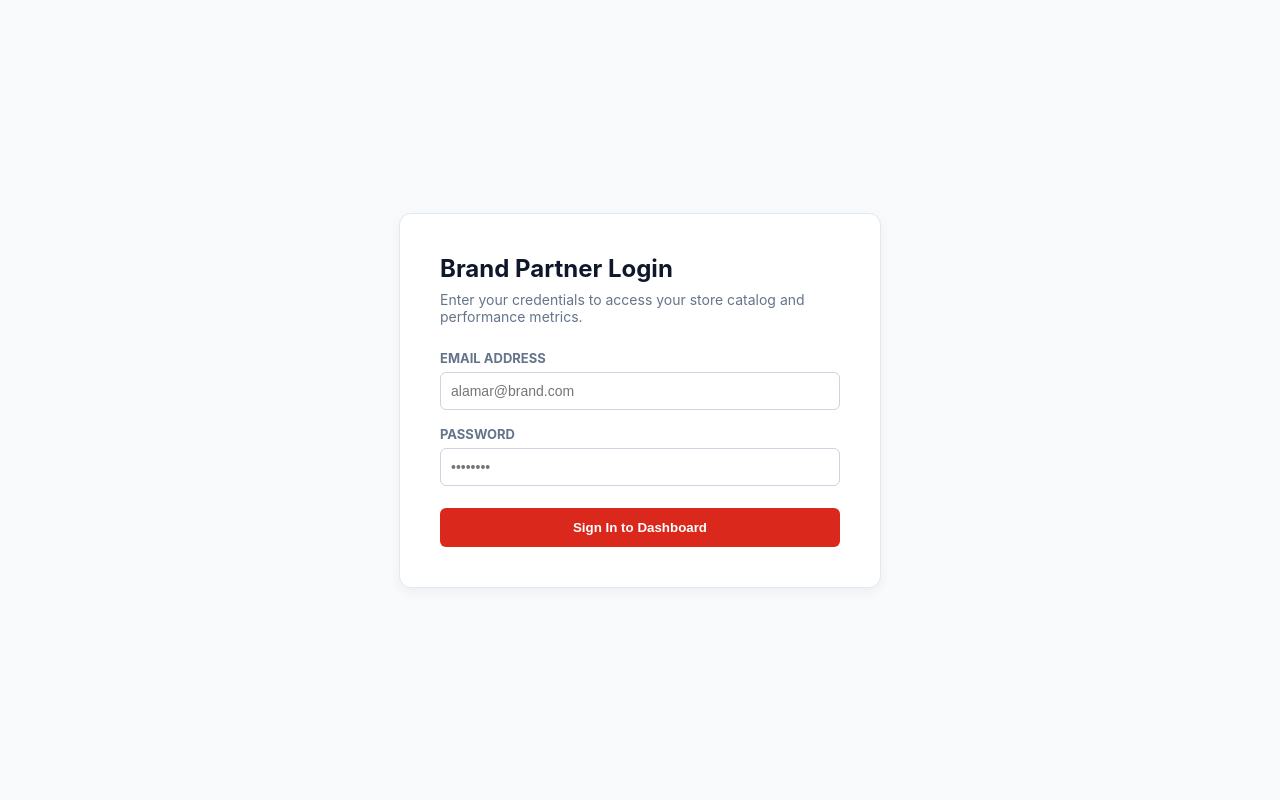
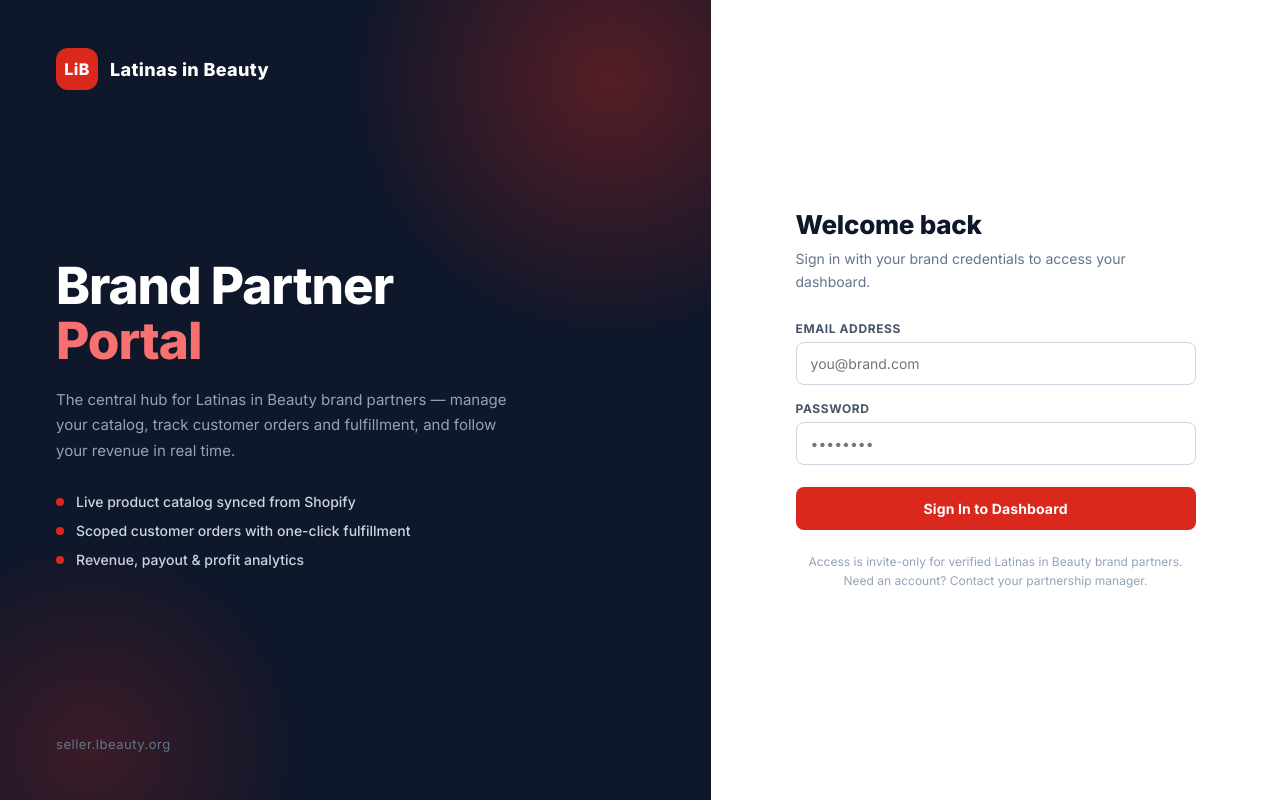
Before and after one commit to ArnabDeepNath/BrandsDirectoryAdminPanel, a website: page public/index.html in a window 1280 px wide. Drawn offline with nearby package versions, Linux system fonts and the light colour scheme.

Commit message:
Redesign landing/login page with Latinas in Beauty branding (split-screen layout, Inter font)

```diff
--- a/public/index.html
+++ b/public/index.html
@@ -6,6 +6,13 @@
     <title>Partner Portal — Latinas in Beauty</title>
     <!-- Chart.js CDN -->
     <script src="https://cdn.jsdelivr.net/npm/chart.js"></script>
+    <!-- Brand font -->
+    <link rel="preconnect" href="https://fonts.googleapis.com" />
+    <link rel="preconnect" href="https://fonts.gstatic.com" crossorigin />
+    <link
+      href="https://fonts.googleapis.com/css2?family=Inter:wght@400;500;600;700;800&display=swap"
+      rel="stylesheet"
+    />
     <style>
       :root {
         --primary: #da291c;
@@ -18,38 +25,200 @@
       }
       body {
         font-family:
-          -apple-system, BlinkMacSystemFont, "Segoe UI", Roboto, sans-serif;
+          "Inter", -apple-system, BlinkMacSystemFont, "Segoe UI", Roboto,
+          sans-serif;
         background: var(--bg);
         color: var(--dark);
         margin: 0;
         padding: 0;
       }
 
+      /* ===== Login / Landing ===== */
       .login-container {
         min-height: 100vh;
         display: flex;
+      }
+      .login-split {
+        display: flex;
+        width: 100%;
+      }
+
+      /* Left branded panel */
+      .login-brand-panel {
+        flex: 1.15;
+        background: var(--dark);
+        color: #fff;
+        padding: 48px 56px;
+        display: flex;
+        flex-direction: column;
+        justify-content: space-between;
+        position: relative;
+        overflow: hidden;
+      }
+      .login-brand-panel::before {
+        content: "";
+        position: absolute;
+        width: 520px;
+        height: 520px;
+        border-radius: 50%;
+        background: radial-gradient(
+          circle,
+          rgba(218, 41, 28, 0.35) 0%,
+          transparent 70%
+        );
+        top: -180px;
+        right: -160px;
+      }
+      .login-brand-panel::after {
+        content: "";
+        position: absolute;
+        width: 420px;
+        height: 420px;
+        border-radius: 50%;
+        background: radial-gradient(
+          circle,
+          rgba(218, 41, 28, 0.22) 0%,
+          transparent 70%
+        );
+        bottom: -160px;
+        left: -120px;
+      }
+      .login-brand-panel > * {
+        position: relative;
+        z-index: 1;
+      }
+      .brand-wordmark {
+        display: flex;
+        align-items: center;
+        gap: 12px;
+        font-weight: 800;
+        font-size: 18px;
+        letter-spacing: 0.02em;
+      }
+      .brand-mark {
+        background: var(--primary);
+        color: #fff;
+        width: 42px;
+        height: 42px;
+        border-radius: 12px;
+        display: flex;
         align-items: center;
         justify-content: center;
-        padding: 20px;
-        box-sizing: border-box;
+        font-size: 16px;
+        font-weight: 800;
+      }
+      .brand-panel-copy h1 {
+        font-size: clamp(34px, 4vw, 52px);
+        line-height: 1.08;
+        margin: 0 0 18px 0;
+        font-weight: 800;
+        letter-spacing: -0.02em;
+      }
+      .brand-panel-copy h1 span {
+        color: #f87171;
+      }
+      .brand-panel-copy p {
+        color: #94a3b8;
+        font-size: 15px;
+        line-height: 1.7;
+        max-width: 460px;
+        margin: 0 0 30px 0;
+      }
+      .brand-panel-points {
+        list-style: none;
+        padding: 0;
+        margin: 0;
+        display: flex;
+        flex-direction: column;
+        gap: 12px;
+      }
+      .brand-panel-points li {
+        display: flex;
+        align-items: center;
+        gap: 12px;
+        font-size: 14px;
+        color: #cbd5e1;
+        font-weight: 500;
+      }
+      .brand-panel-points .point-dot {
+        width: 8px;
+        height: 8px;
+        border-radius: 50%;
+        background: var(--primary);
+        flex-shrink: 0;
+      }
+      .brand-panel-footer {
+        color: #64748b;
+        font-size: 13px;
+        letter-spacing: 0.04em;
+      }
+
+      /* Right form panel */
+      .login-form-panel {
+        flex: 1;
+        display: flex;
+        align-items: center;
+        justify-content: center;
+        padding: 40px 24px;
+        background: #fff;
       }
       .login-card {
-        background: white;
-        padding: 40px;
-        border-radius: 12px;
-        border: 1px solid var(--border);
         width: 100%;
         max-width: 400px;
-        box-shadow: 0 4px 12px rgba(0, 0, 0, 0.05);
       }
       .login-card h2 {
         margin: 0 0 8px 0;
-        font-size: 24px;
+        font-size: 26px;
+        font-weight: 800;
+        letter-spacing: -0.01em;
       }
       .login-card p {
         color: #64748b;
         font-size: 14px;
-        margin: 0 0 25px 0;
+        margin: 0 0 28px 0;
+        line-height: 1.6;
+      }
+      .login-label {
+        display: block;
+        font-size: 12px;
+        font-weight: 700;
+        margin-bottom: 6px;
+        text-transform: uppercase;
+        letter-spacing: 0.05em;
+        color: #475569;
+      }
+      .login-input {
+        width: 100%;
+        padding: 12px 14px;
+        border: 1px solid #cbd5e1;
+        border-radius: 8px;
+        box-sizing: border-box;
+        font-size: 14px;
+        font-family: inherit;
+        transition:
+          border-color 0.15s,
+          box-shadow 0.15s;
+      }
+      .login-input:focus {
+        outline: none;
+        border-color: var(--primary);
+        box-shadow: 0 0 0 3px rgba(218, 41, 28, 0.12);
+      }
+      .login-footnote {
+        margin-top: 22px;
+        font-size: 12px;
+        color: #94a3b8;
+        text-align: center;
+        line-height: 1.6;
+      }
+
+      @media (max-width: 900px) {
+        .login-brand-panel {
+          display: none;
+        }
+        .login-form-panel {
+          background: var(--bg);
+        }
       }
 
       .dashboard-container {
@@ -324,13 +493,22 @@
         background: var(--primary);
         color: white;
         border: none;
-        padding: 12px 28px;
-        border-radius: 6px;
+        padding: 13px 18px;
+        border-radius: 8px;
         font-weight: 700;
+        font-size: 14px;
+        font-family: inherit;
+        letter-spacing: 0.01em;
         cursor: pointer;
+        transition:
+          background 0.15s,
+          transform 0.1s;
       }
       button.btn-submit:hover {
-        opacity: 0.9;
+        background: #b91c14;
+      }
+      button.btn-submit:active {
+        transform: scale(0.99);
       }
 
       /* Modal Popups */
@@ -475,83 +653,96 @@
   <body>
     <!-- 1. LOGIN -->
     <div id="loginView" class="login-container">
+      <div class="login-split">
+        <!-- Left: brand panel -->
+        <aside class="login-brand-panel">
+          <div class="brand-wordmark">
+            <span class="brand-mark">LiB</span>
+            <span>Latinas in Beauty</span>
+          </div>
+
+          <div class="brand-panel-copy">
+            <h1>Brand Partner<br /><span>Portal</span></h1>
+            <p>
+              The central hub for Latinas in Beauty brand partners — manage
+              your catalog, track customer orders and fulfillment, and follow
+              your revenue in real time.
+            </p>
+            <ul class="brand-panel-points">
+              <li>
+                <span class="point-dot"></span> Live product catalog synced from
+                Shopify
+              </li>
+              <li>
+                <span class="point-dot"></span> Scoped customer orders with
+                one-click fulfillment
+              </li>
+              <li>
+                <span class="point-dot"></span> Revenue, payout &amp; profit
+                analytics
+              </li>
+            </ul>
+          </div>
+
+          <div class="brand-panel-footer">seller.lbeauty.org</div>
+        </aside>
+
+        <!-- Right: login form -->
+        <main class="login-form-panel">
           <div class="login-card">
-        <h2>Brand Partner Login</h2>
+            <h2>Welcome back</h2>
             <p>
-          Enter your credentials to access your store catalog and performance
-          metrics.
+              Sign in with your brand credentials to access your dashboard.
             </p>
 
             <form id="loginForm">
               <div style="margin-bottom: 16px">
-            <label
-              style="
-                display: block;
-                font-size: 13px;
-                font-weight: 700;
-                margin-bottom: 6px;
-                text-transform: uppercase;
-                color: #64748b;
-              "
+                <label class="login-label" for="loginEmail"
                   >Email Address</label
                 >
                 <input
                   type="email"
                   id="loginEmail"
+                  class="login-input"
                   required
-              placeholder="alamar@brand.com"
-              style="
-                width: 100%;
-                padding: 10px;
-                border: 1px solid #cbd5e1;
-                border-radius: 6px;
-                box-sizing: border-box;
-                font-size: 14px;
-              "
+                  placeholder="you@brand.com"
                 />
               </div>
               <div style="margin-bottom: 22px">
-            <label
-              style="
-                display: block;
-                font-size: 13px;
-                font-weight: 700;
-                margin-bottom: 6px;
-                text-transform: uppercase;
-                color: #64748b;
-              "
-              >Password</label
-            >
+                <label class="login-label" for="loginPassword">Password</label>
                 <input
                   type="password"
                   id="loginPassword"
+                  class="login-input"
                   required
                   placeholder="••••••••"
-              style="
-                width: 100%;
-                padding: 10px;
-                border: 1px solid #cbd5e1;
-                border-radius: 6px;
-                box-sizing: border-box;
-                font-size: 14px;
-              "
                 />
               </div>
               <button type="submit" class="btn-submit" style="width: 100%">
                 Sign In to Dashboard
               </button>
             </form>
+
+            <div class="login-footnote">
+              Access is invite-only for verified Latinas in Beauty brand
+              partners.<br />Need an account? Contact your partnership manager.
+            </div>
+          </div>
+        </main>
       </div>
     </div>
 
     <!-- 2. DASHBOARD -->
     <div id="dashboardView" class="dashboard-container">
       <div class="header">
+        <div style="display: flex; align-items: center; gap: 14px">
+          <span class="brand-mark">LiB</span>
           <div>
             <h2 style="margin: 0">Partner Portal</h2>
             <p style="margin: 4px 0 0; color: #64748b; font-size: 14px">
-            Logged in as authorized brand representative
+              Latinas in Beauty — logged in as authorized brand representative
             </p>
+          </div>
         </div>
         <span class="brand-badge" id="vendorNameBadge">Brand Name</span>
       </div>
```
Lines whose indentation alone changed are shown as unchanged.
